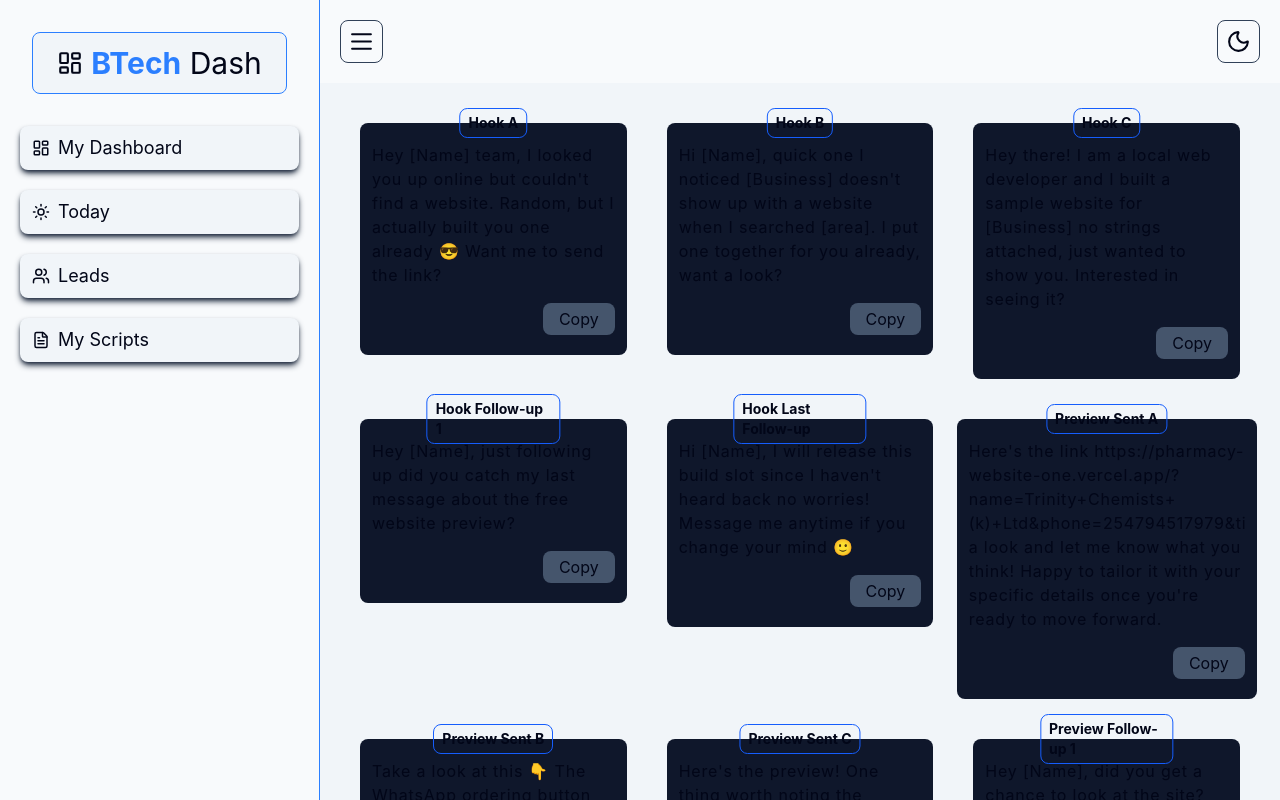
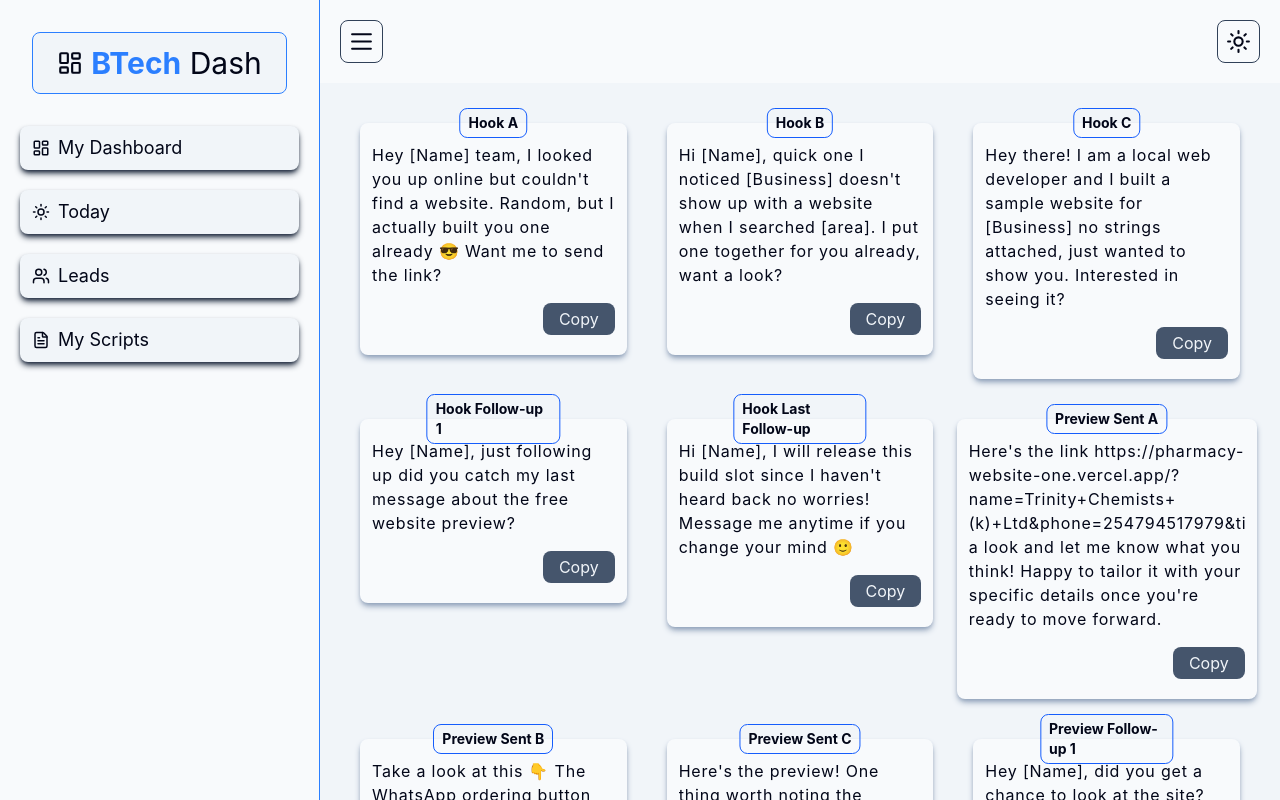
Before and after one commit to Brian9975/BTech-Dashboard, a React (Vite) app: page /myscripts in a window 1280 px wide. Built offline with nearby package versions, Linux system fonts and the light colour scheme.

Commit message:
Implemented theme toggle functionality

```diff
--- a/src/layout/Layout.tsx
+++ b/src/layout/Layout.tsx
@@ -5,6 +5,7 @@ import {
   LayoutDashboard,
   Moon,
   Users,
+  SunIcon,
 
 } from "lucide-react";
 import React, { useState } from "react";
@@ -98,7 +99,7 @@ export default function Layout({ children }: { children: React.ReactNode }) {
           setIsOpenMobile(!isOpenMobile)
 
         }} className="cursor-pointer block md:hidden border border-slate-700 p-2 rounded-lg"><AlignJustifyIcon size={25}/></button>
-        </div> <div><button className="cursor-pointer border border-slate-700 p-2 rounded-lg"><Moon size={25}/></button></div></div>
+        </div> <div><button onClick={() => setTheme(theme === "light" ? "dark" : "light")} className="cursor-pointer border border-slate-700 p-2 rounded-lg">{theme === "light" ? <SunIcon size={25}/> : <Moon size={25}/>}</button></div></div>
         <main className="p-5">{children}</main>
       </div>
     </div>
--- a/src/pages/MyScripts.tsx
+++ b/src/pages/MyScripts.tsx
@@ -8,14 +8,14 @@ const {copyText, scriptCopied} = useCopyToClipboard()
       <main className="grid  md:grid-cols-3 p-5  grid-cols-1 justify-items-center  gap-10">
         {scriptData.map(sc => (
 
-        <div className="">
+        <div>
 
 
-          <div className="bg-slate-900 relative px-3 py-5 rounded-lg max-w-75">
+          <div className="dark:bg-slate-900 bg-slate-50 shadow-md shadow-slate-400 relative px-3 py-5 rounded-lg max-w-75">
             <p className="tracking-wider overflow-auto">{sc.message}</p>
 
           <div className="flex justify-end pt-4">
-            <button onClick={() => copyText(sc.message, sc.id)} className="bg-slate-600 px-4 py-1 rounded-lg cursor-pointer hover:scale-102 transition-all">{scriptCopied === sc.id ? "Copied ✓" : "Copy"}</button>
+            <button onClick={() => copyText(sc.message, sc.id)} className="bg-slate-600 text-slate-100 px-4 py-1 rounded-lg cursor-pointer hover:scale-102 transition-all">{scriptCopied === sc.id ? "Copied ✓" : "Copy"}</button>
           </div>
           <span className="border-blue-600 border left-1/2 top-0 -translate-y-1/2 -translate-x-1/2  absolute py-1 px-2 rounded-lg text-sm text-ellipsis font-bold">{sc.title}</span>
           </div>
```
